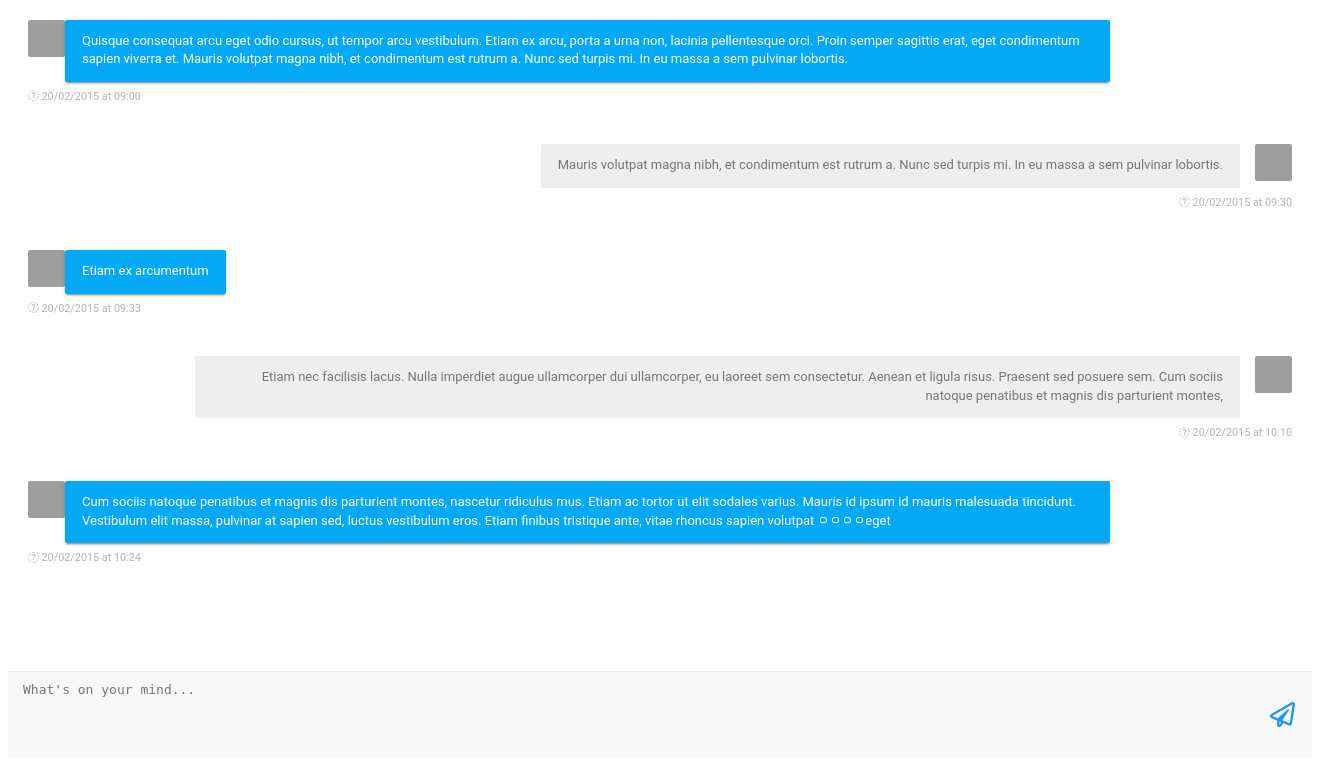
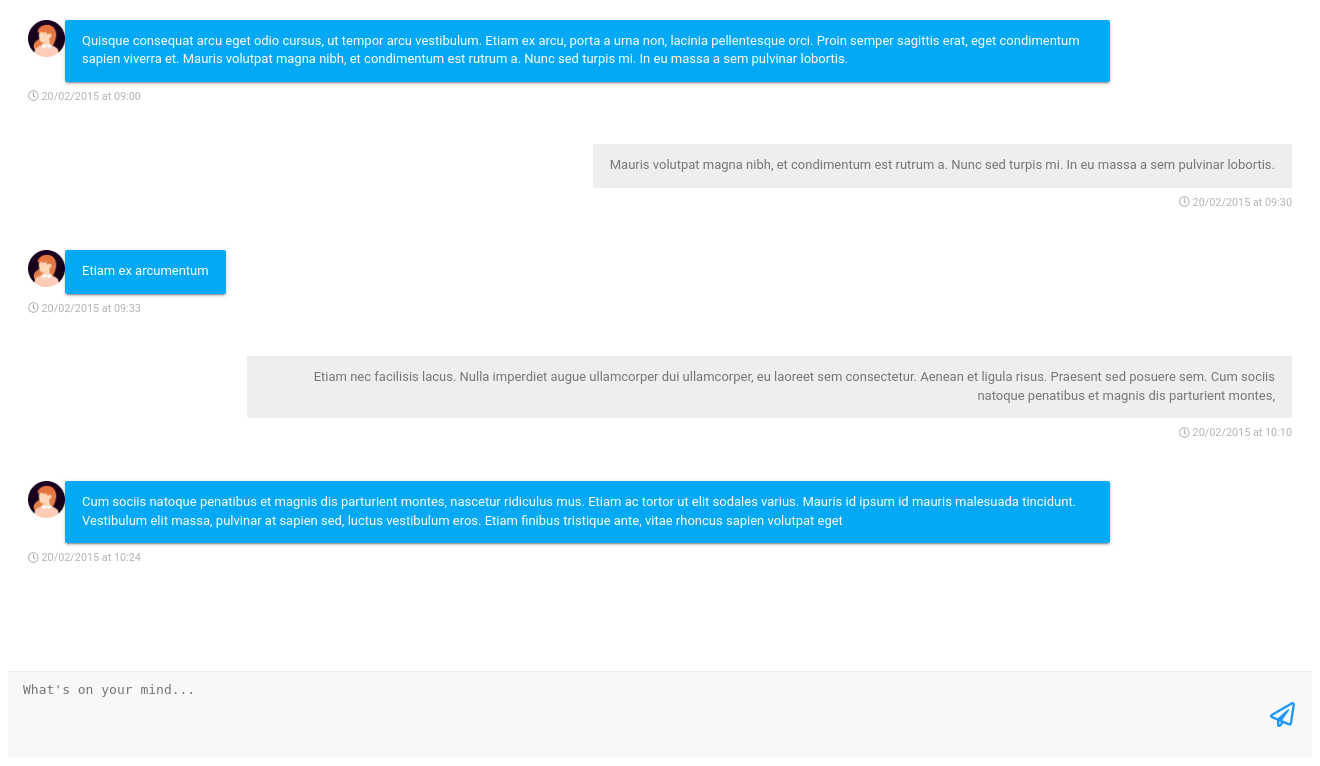
Before and after one commit to sky14786/Semi-Project-by-KH, a Java web app: page /messages/chat in a window 1320 px wide; the page is wider, and only the part inside the window is pictured. Shown: the part 132-898 px from the top of that part. Run offline with Tomcat 11, a stand-in JSP engine, Linux system fonts and the light colour scheme; some libraries are stand-ins or nearby versions; grey boxes are pictures that could not be loaded.

Commit message:
UI update

```diff
--- a/src/com/truckta/chat/controller/ChatServlet.java
+++ b/src/com/truckta/chat/controller/ChatServlet.java
@@ -26,7 +26,6 @@
 	 * @see HttpServlet#doGet(HttpServletRequest request, HttpServletResponse response)
 	 */
 	protected void doGet(HttpServletRequest request, HttpServletResponse response) throws ServletException, IOException {
-		System.out.println("////////////////////////////////////////");
 		request.getRequestDispatcher("/views/chat/chat.jsp").forward(request, response);
 	}
 
--- a/web/views/chat/chat.jsp
+++ b/web/views/chat/chat.jsp
@@ -27,82 +27,75 @@
 
 
 <body>
-    <div class="message-feed media">
+    <div class="message-feed feed">
         <div class="pull-left">
-            <img src="https://bootdey.com/img/Content/avatar/avatar1.png" alt="" class="img-avatar">
+            <img src="<%=request.getContextPath()%>/images/avatars/User 01a.png" alt="" class="mr-2 img-avatar">
         </div>
         <div class="media-body">
-            <div class="mf-content">
+            <div class="mf-content bg-secondary text-dark">
                 Quisque consequat arcu eget odio cursus, ut tempor arcu vestibulum. Etiam ex arcu, porta a urna non,
                 lacinia pellentesque orci. Proin semper sagittis erat, eget condimentum sapien viverra et. Mauris
                 volutpat magna nibh, et condimentum est rutrum a. Nunc sed turpis mi. In eu massa a sem pulvinar
                 lobortis.
             </div>
-            <small class="mf-date"><i class="fa fa-clock-o"></i> 20/02/2015 at 09:00</small>
+            <small class="mf-date"><i class="far fa-clock"></i> 20/02/2015 at 09:00</small>
         </div>
     </div>
 
     <div class="message-feed right">
-        <div class="pull-right">
-            <img src="https://bootdey.com/img/Content/avatar/avatar2.png" alt="" class="img-avatar">
-        </div>
         <div class="media-body">
-            <div class="mf-content">
+            <div class="mf-content bg-primary text-white">
                 Mauris volutpat magna nibh, et condimentum est rutrum a. Nunc sed turpis mi. In eu massa a sem
                 pulvinar
                 lobortis.
             </div>
-            <small class="mf-date"><i class="fa fa-clock-o"></i> 20/02/2015 at 09:30</small>
+            <small class="mf-date"><i class="far fa-clock"></i> 20/02/2015 at 09:30</small>
         </div>
     </div>
 
     <div class="message-feed media">
         <div class="pull-left">
-            <img src="https://bootdey.com/img/Content/avatar/avatar1.png" alt="" class="img-avatar">
+            <img src="<%=request.getContextPath()%>/images/avatars/User 01a.png" alt="" class="mr-2 img-avatar">
         </div>
         <div class="media-body">
-            <div class="mf-content">
+            <div class="mf-content bg-secondary text-dark">
                 Etiam ex arcumentum
             </div>
-            <small class="mf-date"><i class="fa fa-clock-o"></i> 20/02/2015 at 09:33</small>
+            <small class="mf-date"><i class="far fa-clock"></i> 20/02/2015 at 09:33</small>
         </div>
     </div>
 
     <div class="message-feed right">
-        <div class="pull-right">
-            <img src="https://bootdey.com/img/Content/avatar/avatar2.png" alt="" class="img-avatar">
-        </div>
         <div class="media-body">
-            <div class="mf-content">
+            <div class="mf-content bg-primary text-white">
                 Etiam nec facilisis lacus. Nulla imperdiet augue ullamcorper dui ullamcorper, eu laoreet sem
                 consectetur. Aenean et ligula risus. Praesent sed posuere sem. Cum sociis natoque penatibus et
                 magnis
                 dis parturient montes,
             </div>
-            <small class="mf-date"><i class="fa fa-clock-o"></i> 20/02/2015 at 10:10</small>
+            <small class="mf-date"><i class="far fa-clock"></i> 20/02/2015 at 10:10</small>
         </div>
     </div>
 
     <div class="message-feed media">
         <div class="pull-left">
-            <img src="https://bootdey.com/img/Content/avatar/avatar1.png" alt="" class="img-avatar">
+            <img src="<%=request.getContextPath()%>/images/avatars/User 01a.png" alt="" class="mr-2 img-avatar">
         </div>
         <div class="media-body">
-            <div class="mf-content">
+            <div class="mf-content bg-secondary text-dark">
                 Cum sociis natoque penatibus et magnis dis parturient montes, nascetur ridiculus mus. Etiam ac
                 tortor ut
                 elit sodales varius. Mauris id ipsum id mauris malesuada tincidunt. Vestibulum elit massa, pulvinar
                 at
                 sapien sed, luctus vestibulum eros. Etiam finibus tristique ante, vitae rhoncus sapien volutpat
-                ㅇㅇㅇㅇeget
+                eget
+
             </div>
-            <small class="mf-date"><i class="fa fa-clock-o"></i> 20/02/2015 at 10:24</small>
+            <small class="mf-date"><i class="far fa-clock"></i> 20/02/2015 at 10:24</small>
         </div>
     </div>
     <br> <br> <br>
 
-
-    <!-- <script src="http://netdna.bootstrapcdn.com/bootstrap/3.3.4/js/bootstrap.min.js"></script> -->
     <script type="text/javascript">
         $(function () {
             if ($('#ms-menu-trigger')[0]) {
@@ -129,7 +122,7 @@
 <footer>
     <div class="fixed-bottom msb-reply">
         <textarea placeholder="What's on your mind..."></textarea>
-        <button><i class="far fa-paper-plane"></i></button>
+        <button onclick = "send();"><i class="far fa-paper-plane"></i></button>
     </div>
 </footer>
 
--- a/web/views/chat/messages.jsp
+++ b/web/views/chat/messages.jsp
@@ -45,8 +45,7 @@
 		</div>
 
 
-
-		<form action = "<%=request.getContextPath() %>/messages/chat">
+		<a href="<%=request.getContextPath()%>/messages/chat">
 			<div class="d-flex mt-3 py-2 border-bottom">
 				<img class="img-sm rounded-circle"
 					src="<%=request.getContextPath()%>/images/avatars/User 01a.png"
@@ -57,7 +56,7 @@
 				</div>
 				<small class="text-muted ml-auto">1 Hours ago</small>
 			</div>
-		</form>
+		</a>
 
 		<div class="d-flex py-2 border-bottom">
 			<span class="img-sm rounded-circle bg-warning text-white text-avatar">OH</span>
```
